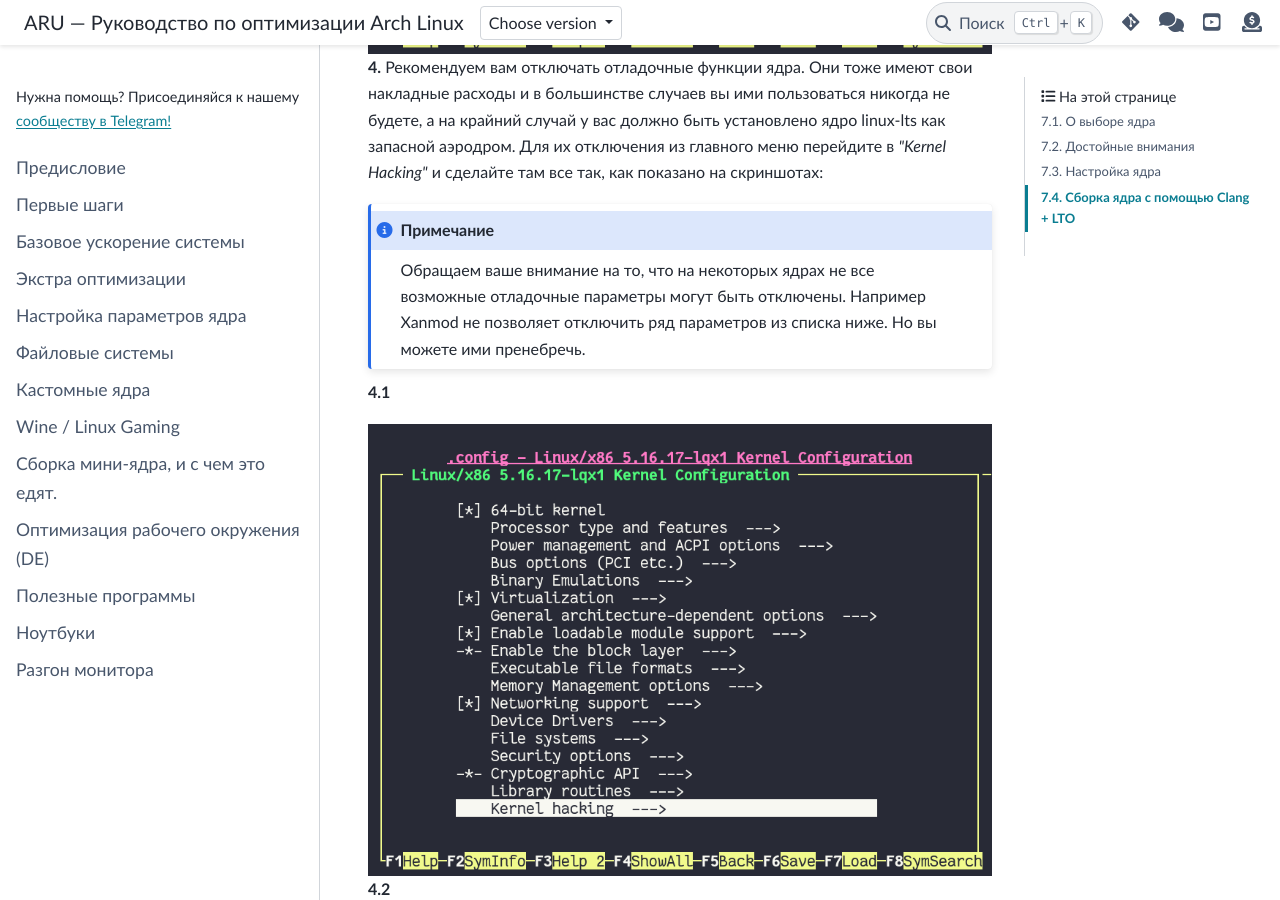
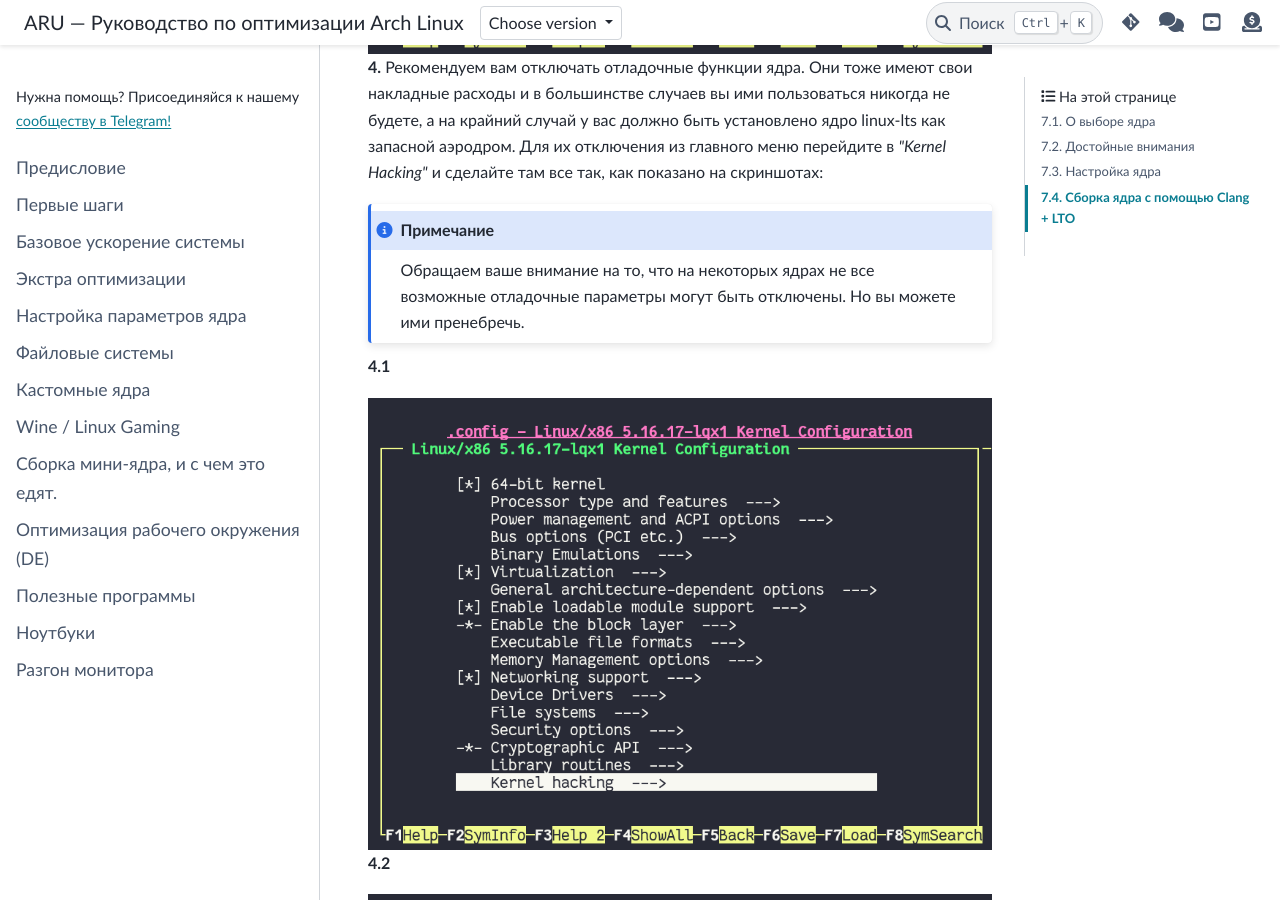
Before and after one commit to ventureoo/ARU, a Sphinx documentation site: the page built from docs/source/custom-kernels.rst, in a window 1280 px wide and 900 px high, scrolled down 13421 px. Built offline with Sphinx 7.4.7 and the PyData theme 0.15.4, drawn with Linux system fonts in a browser that asks for light colours.

Commit message:
Обновить docs/source/custom-kernels.rst

```diff
--- a/docs/source/custom-kernels.rst
+++ b/docs/source/custom-kernels.rst
@@ -447,8 +447,7 @@ https://docs.kernel.org/timers/no_hz.html
 как показано на скриншотах:
 
 .. note:: Обращаем ваше внимание на то, что на некоторых ядрах не все
-   возможные отладочные параметры могут быть отключены. Например
-   Xanmod не позволяет отключить ряд параметров из списка ниже. Но вы
+   возможные отладочные параметры могут быть отключены. Но вы
    можете ими пренебречь.
 
 **4.1**
```
